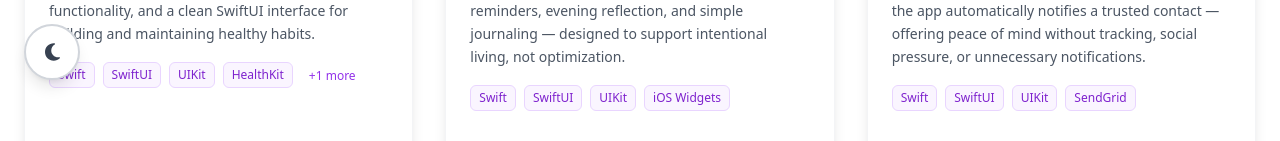
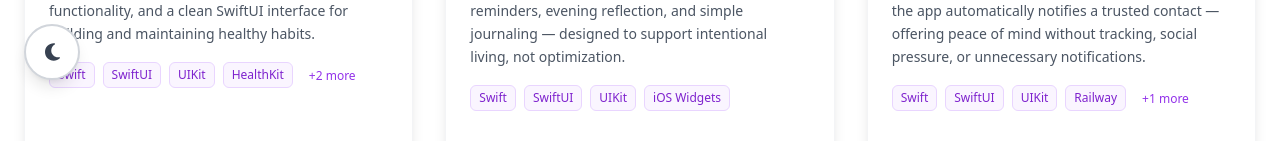
Before and after one commit to andris811/avdev, a React (Create React App) app: page /avdev/projects in a window 1280 px wide. Shown: the part 696-837 px from the top of the page. Built offline with nearby package versions, Linux system fonts and the light colour scheme.

Commit message:
udpated projectData

```diff
--- a/src/data/projectsData.js
+++ b/src/data/projectsData.js
@@ -11,7 +11,7 @@ const projectsData = [
     ],
     liveLink: "https://grivus.vercel.app",
     repoLink: "https://apps.apple.com/hu/app/grivus-habit-tracker/id6752882832",
-    tech: ["Swift", "SwiftUI", "UIKit", "HealthKit", "iOS Widgets"],
+    tech: ["Swift", "SwiftUI", "UIKit", "HealthKit", "CloudKit", "iOS Widgets"],
   },
   {
     title: "OneThing Daily",
@@ -35,7 +35,7 @@ const projectsData = [
     ],
     liveLink: "https://www.betweendays.app",
     repoLink: "https://apps.apple.com/hu/app/between-days/id6757996962",
-    tech: ["Swift", "SwiftUI", "UIKit", "SendGrid"],
+    tech: ["Swift", "SwiftUI", "UIKit", "Railway", "SendGrid"],
   },
   {
     title: "Varga Photography",
```
